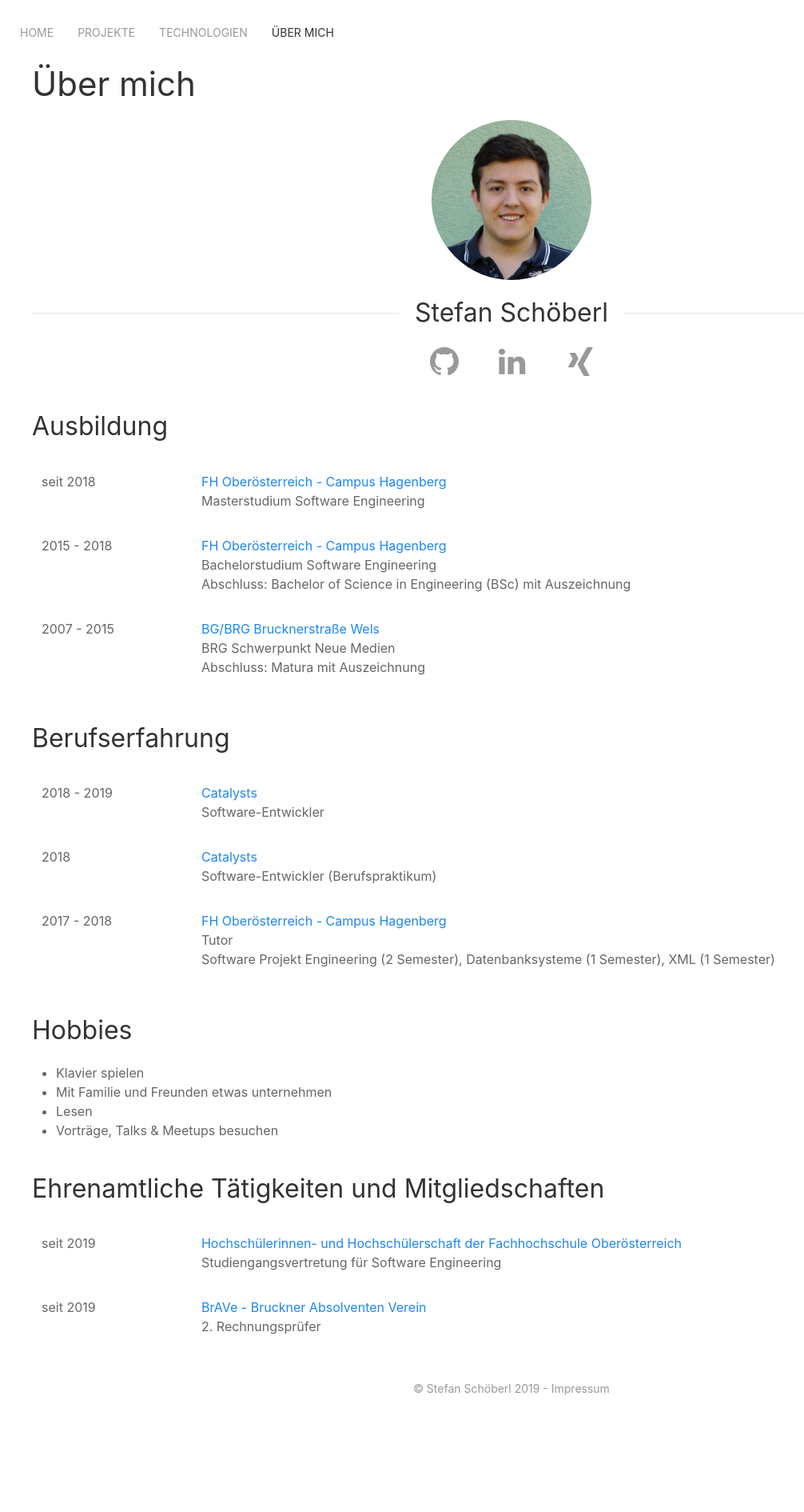
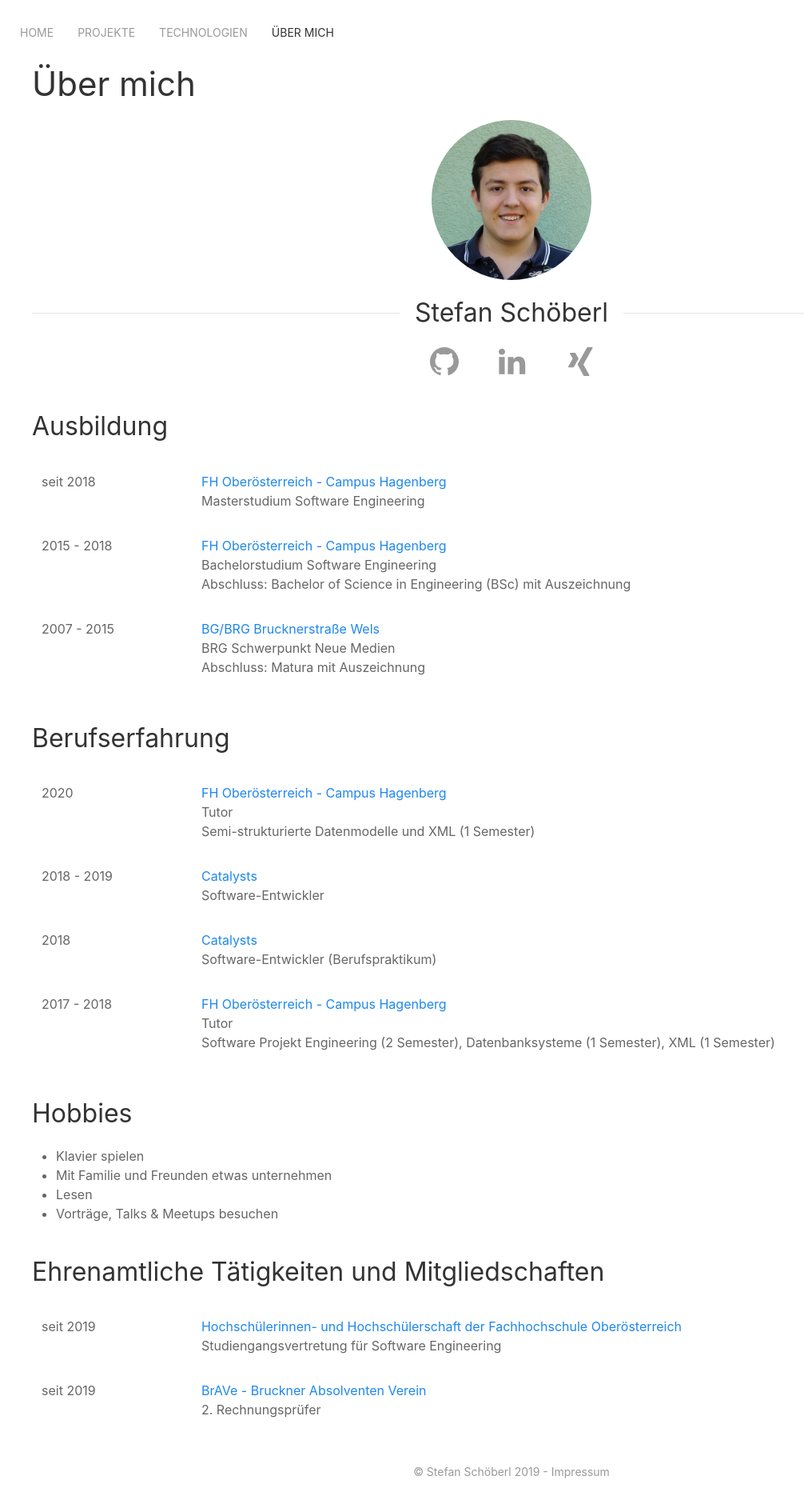
Before and after one commit to stefanschoeberl/stefanschoeberl.github.io, a Jekyll site: the page built from about.html, in a window 1280 px wide. Shown: the whole page at 80% size, without its empty margins (0-1006 px from the left). Built offline with Jekyll 4.4.1, drawn with Linux system fonts in a browser that asks for light colours; before the commit the page ends 1786 px from its top, so only the background shows below that.

Commit message:
Add SSD Tutorium

```diff
--- a/_data/about.yml
+++ b/_data/about.yml
@@ -26,6 +26,11 @@ education:
     date: 2007 - 2015
 
 work:
+  - company: FH Oberösterreich - Campus Hagenberg
+    position: Tutor
+    link: https://www.fh-ooe.at/campus-hagenberg/
+    date: 2020
+    details: Semi-strukturierte Datenmodelle und XML (1 Semester)
   - company: Catalysts
     position: Software-Entwickler
     link: https://www.catalysts.cc/
```
